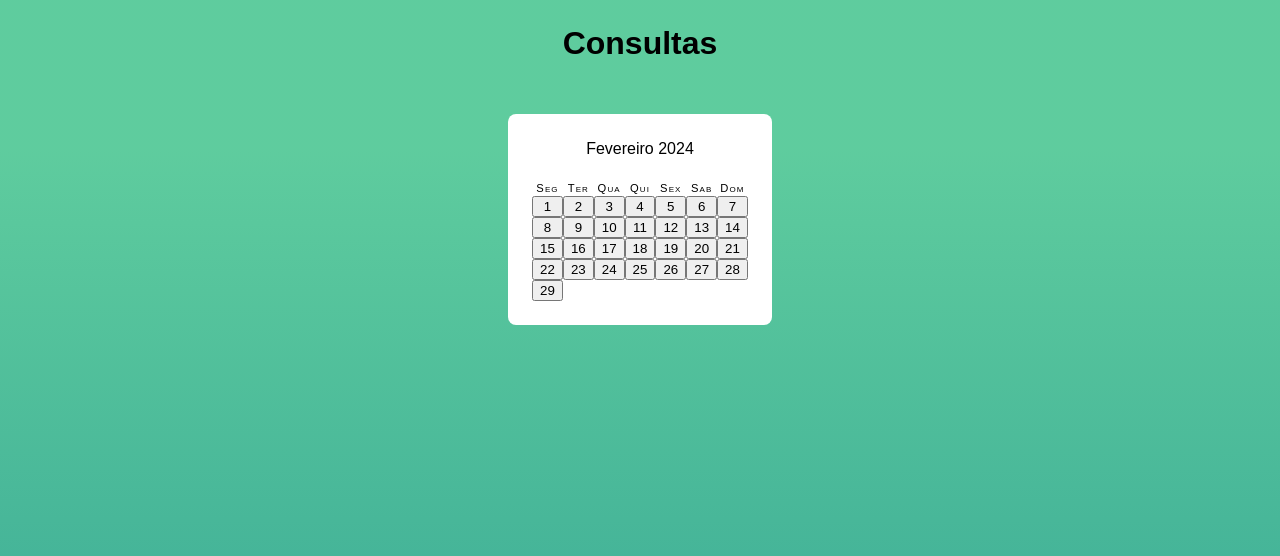
After one commit to Allyson1998/trabalho, a Django app: page /consulta/ in a window 1280 px wide. The commit adds this page. Shown: the top 556 px of the page. Run offline with Django 4.2, Linux system fonts and the light colour scheme.

Commit message:
consultas

```diff
--- /dev/null
+++ b/eb_app/static/css/consulta.css
@@ -0,0 +1,84 @@
+* body {
+  background: linear-gradient(180deg, rgba(146, 252, 170, 0.40) 18.88%, rgba(102, 209, 168, 0.04) 85.99%,     rgba(98, 205, 168, 0.00) 103.65%), #3CAC96;
+  margin: 0;
+  background-attachment: fixed;
+  font-family: sans-serif;
+  text-align: center;
+
+}
+html {
+  font-family:  sans-serif;
+  font-size: 100%;
+  line-height: 1.4;
+  font-weight: 300;
+  color: black;
+}
+main {
+  max-width: max-content;
+  margin: 3em auto 0 auto;
+  padding: 1.5em;
+  background-color: #fff;
+  border: 2px solid var(--blue-grey-200);
+  border-radius: 8px;
+}
+
+
+.mes-indicador {
+  color: var(--blue-grey-700);
+  text-align: center;
+  font-weight: 500;
+}
+
+
+.dia-da-semana,
+.grade-de-datas {
+  display: grid;
+  grid-template-columns: repeat(7, 1fr);
+}
+
+
+.dia-da-semana{
+  margin-top: 1.25em;
+}
+
+.dia-da-semana > * {
+  font-size: 0.7em;
+  color: var(--blue-grey-400);
+  font-weight: 500;
+  letter-spacing: 0.1em;
+  font-variant: small-caps;
+  text-align: center;
+}
+
+
+.grade-de-data {
+  margin-top: 0.5em;
+}
+
+.grade-de-data button:first-child {
+  grid-column: 6;
+}
+
+
+.grade-de-data button {
+  position: relative;
+  border: 0;
+  width: 4.5ch;
+  height: 4.5ch;
+  border-radius: 50%;
+  background-color: transparent;
+  color: var(--blue-grey-600);
+}
+
+.grade-de-data button:hover,
+.grade-de-data button:focus {
+  outline: none;
+  background-color: var(--blue-grey-050);
+  color: var(--blue-grey-700);
+}
+
+.grade-de-data button:active,
+.grade-de-data button.is-selected {
+  background-color: var(--teal-100);
+  color: var(--teal-900);
+}
--- a/eb_app/static/css/erro.css
+++ b/eb_app/static/css/erro.css
@@ -7,6 +7,7 @@ body {
   .btns {
     text-align: center;
   }
+
 
   .btn_signup {
     border-radius: 25px;
--- /dev/null
+++ b/eb_app/templates/consulta.html
@@ -0,0 +1,95 @@
+<!-- Avila -->
+
+<!DOCTYPE html>
+<html lang="pt-br">
+<head>
+    <meta charset="UTF-8">
+    <meta name="viewport" content="width=device-width, initial-scale=1.0">
+    <title>consultas</title>
+</head>
+<body>
+
+    {% load static %}
+  <link rel="stylesheet" type="text/css" href="{% static '/css/consulta.css' %}"/>
+
+  <div>
+    <h1>Consultas<h1>
+</div>
+<main>
+<div class="calendario">
+    <div class "mes indicado">
+        <tempo datames = "2024-02">Fevereiro 2024
+        </tempo>
+    </div>
+        <div class="dia-da-semana">
+            <div>Seg</div>
+            <div>Ter</div>
+            <div>Qua</div>
+            <div>Qui</div>
+            <div>Sex</div>
+            <div>Sab</div>
+            <div>Dom</div>
+
+  </div>
+  <div class="grade-de-datas">
+    <button>
+      <tempo datames="2024-02-01">1</tempo></button>
+    <button>
+     <tempo datames="2024-02-02">2</tempo></button>
+     <button>
+     <tempo datames="2024-02-03">3</tempo></button>
+    <button>
+     <tempo datames="2024-02-04">4</tempo></button>
+    <button>
+     <tempo datames="2024-02-05">5</tempo></button>
+    <button>
+      <tempo datames="2024-02-06">6</tempo></button>
+    <button>
+      <tempo datames="2024-02-07">7</tempo></button>
+    <button>
+      <tempo datames="2024-02-08">8</tempo></button>
+    <button>
+      <tempo datames="2024-02-09">9</tempo></button>
+    <button>
+      <tempo datames="2024-02-10">10</tempo></button>
+      <button>
+        <tempo datames="2024-02-11">11</tempo></button>
+    <button>
+        <tempo datames="2024-02-12">12</tempo></button>
+    <button>
+        <tempo datames="2024-02-13">13</tempo></button>
+    <button>
+        <tempo datames="2024-02-14">14</tempo></button>
+    <button>
+        <tempo datames="2024-02-15">15</tempo></button>
+    <button>
+       <tempo datames="2024-02-16">16</tempo></button>
+    <button>
+       <tempo datames="2024-02-17">17</tempo></button>
+    <button>
+       <tempo datames="2024-02-18">18</tempo></button>
+    <button>
+       <tempo datames="2024-02-19">19</tempo></button>
+    <button>
+       <tempo datames="2024-02-10">20</tempo></button>
+       <button>
+        <tempo datames="2024-02-21">21</tempo></button>
+    <button>
+       <tempo datames="2024-02-22">22</tempo></button>
+    <button>
+       <tempo datames="2024-02-23">23</tempo></button>
+    <button>
+       <tempo datames="2024-02-24">24</tempo></button>
+    <button>
+       <tempo datames="2024-02-25">25</tempo></button>
+    <button>
+        <tempo datames="2024-02-26">26</tempo></button>
+    <button>
+        <tempo datames="2024-02-27">27</tempo></button>
+    <button>
+        <tempo datames="2024-02-28">28</tempo></button>
+    <button>
+        <tempo datames="2024-02-29">29</tempo></button>
+</body>
+</main>
+</html>
--- a/eb_app/urls.py
+++ b/eb_app/urls.py
@@ -6,4 +6,6 @@ urlpatterns = [
     path('login/', views.login, name='login'),
     path('', views.home, name='home'),
     path('menu/', views.menu, name='menu'),
+    path('consulta/', views.consulta, name='consulta'),
+
 ]
--- a/eb_app/views.py
+++ b/eb_app/views.py
@@ -42,3 +42,5 @@ def login(request):
 
 def menu(request):
         return render(request, 'menu.html')
+def consulta(request):
+        return render(request, 'consulta.html')
--- a/manage.py
+++ b/manage.py
@@ -1,4 +1,4 @@
-#!/usr/bin/env python
+exit#!/usr/bin/env python
 """Django's command-line utility for administrative tasks."""
 import os
 import sys
```
